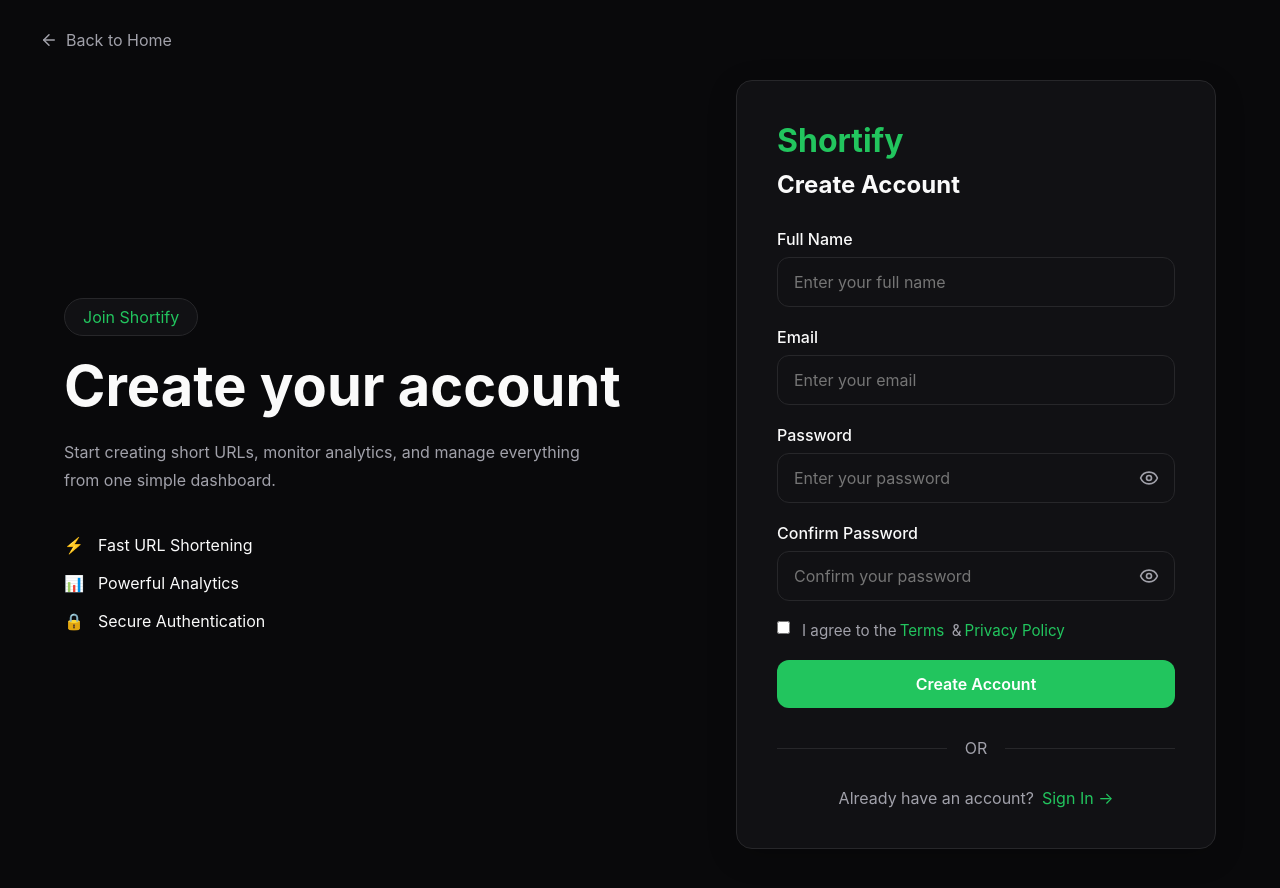
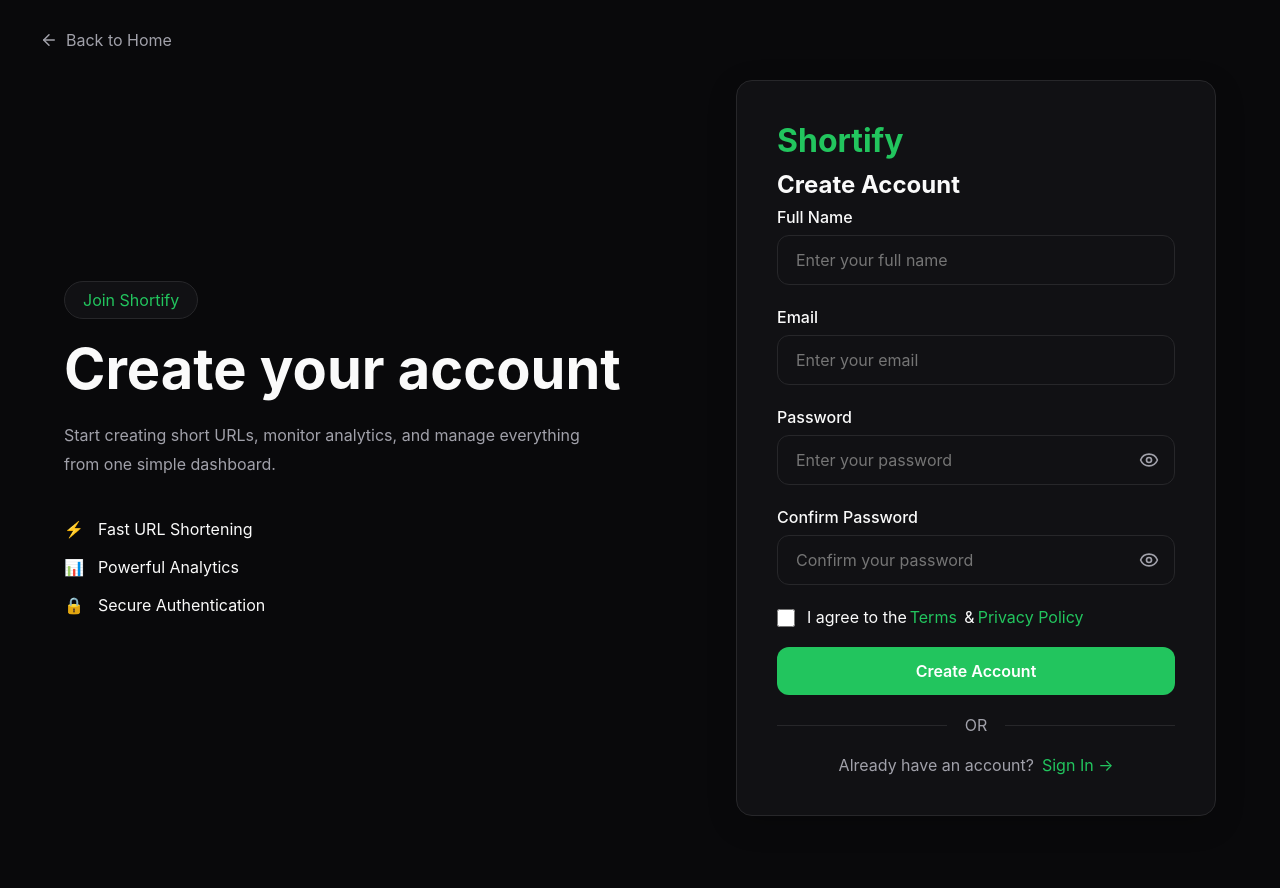
Before and after one commit to abhirajkr16/URL-Shortner, a React app in the folder frontend/: page /register in a window 1280 px wide. Shown: the top 888 px of the page. Built offline with nearby package versions, Linux system fonts and the light colour scheme; the HTML template or start-up script is replaced by a standard one.

Commit message:
feat(ui): add reusable Input and Card components

```diff
--- /dev/null
+++ b/frontend/src/components/ui/Card.css
@@ -0,0 +1,11 @@
+.card {
+    background: var(--color-surface);
+
+    border: 1px solid var(--color-border);
+
+    border-radius: var(--radius-lg);
+
+    padding: 40px;
+
+    box-shadow: var(--shadow-md);
+}
--- a/frontend/src/components/ui/Card.jsx
+++ b/frontend/src/components/ui/Card.jsx
@@ -0,0 +1,11 @@
+import "./Card.css";
+
+function Card({ children }) {
+    return (
+        <div className="card">
+            {children}
+        </div>
+    );
+}
+
+export default Card;
--- /dev/null
+++ b/frontend/src/components/ui/Input.css
@@ -0,0 +1,40 @@
+.input {
+    margin-bottom: 22px;
+}
+
+.input__label {
+    display: block;
+
+    margin-bottom: 8px;
+    margin-top: 8px;
+
+    font-weight: 500;
+}
+
+.input__wrapper {
+    position: relative;
+}
+
+.input__field {
+    width: 100%;
+
+    padding: 14px 18px;
+
+    padding-right: 48px;
+
+    border: 1px solid var(--color-border);
+
+    border-radius: var(--radius-md);
+
+    background: transparent;
+
+    color: var(--color-text);
+
+    transition: var(--transition);
+}
+
+.input__field:focus {
+    outline: none;
+
+    border-color: var(--color-primary);
+}
--- a/frontend/src/components/ui/Input.jsx
+++ b/frontend/src/components/ui/Input.jsx
@@ -0,0 +1,40 @@
+import "./Input.css";
+
+function Input({
+    label,
+    type = "text",
+    placeholder = "",
+    value,
+    onChange,
+    required = false,
+    children,
+}) {
+    return (
+        <div className="input">
+
+            {label && (
+                <label className="input__label">
+                    {label}
+                </label>
+            )}
+
+            <div className="input__wrapper">
+
+                <input
+                    className="input__field"
+                    type={type}
+                    placeholder={placeholder}
+                    value={value}
+                    onChange={onChange}
+                    required={required}
+                />
+
+                {children}
+
+            </div>
+
+        </div>
+    );
+}
+
+export default Input;
--- a/frontend/src/modules/auth/RegisterPage.jsx
+++ b/frontend/src/modules/auth/RegisterPage.jsx
@@ -1,6 +1,8 @@
 import { Link } from "react-router-dom";
 import { Eye, ArrowLeft } from "lucide-react";
 import Button from "../../components/ui/Button";
+import Card from "../../components/ui/Card";
+import Input from "../../components/ui/Input";
 
 import "./register.css";
 
@@ -58,7 +60,7 @@ function RegisterPage() {
 
                 {/* Right */}
 
-                <div className="register__card">
+                <Card >
 
                     <div className="register__logo">
                         Shortify
@@ -70,12 +72,8 @@ function RegisterPage() {
 
                         <div className="form-group">
 
-                            <label>
-                                Full Name
-                            </label>
-
-                            <input
-                                type="text"
+                            <Input
+                                label="Full Name"
                                 placeholder="Enter your full name"
                             />
 
@@ -83,11 +81,8 @@ function RegisterPage() {
 
                         <div className="form-group">
 
-                            <label>
-                                Email
-                            </label>
-
-                            <input
+                            <Input
+                                label="Email"
                                 type="email"
                                 placeholder="Enter your email"
                             />
@@ -96,45 +91,31 @@ function RegisterPage() {
 
                         <div className="form-group">
 
-                            <label>
-                                Password
-                            </label>
-
-                            <div className="password-field">
-
-                                <input
-                                    type="password"
-                                    placeholder="Enter your password"
-                                />
-
+                            <Input
+                                label="Password"
+                                type="password"
+                                placeholder="Enter your password"
+                            >
                                 <Eye
                                     size={20}
                                     className="password-icon"
                                 />
-
-                            </div>
+                            </Input>
 
                         </div>
 
                         <div className="form-group">
 
-                            <label>
-                                Confirm Password
-                            </label>
-
-                            <div className="password-field">
-
-                                <input
-                                    type="password"
-                                    placeholder="Confirm your password"
-                                />
-
+                            <Input
+                                label="Confirm Password"
+                                type="password"
+                                placeholder="Confirm your password"
+                            >
                                 <Eye
                                     size={20}
                                     className="password-icon"
                                 />
-
-                            </div>
+                            </Input>
 
                         </div>
 
@@ -183,7 +164,7 @@ function RegisterPage() {
 
                     </p>
 
-                </div>
+                </Card>
 
             </div>
 
--- a/frontend/src/modules/auth/register.css
+++ b/frontend/src/modules/auth/register.css
@@ -51,30 +51,30 @@
     color: var(--color-text);
 }
 
-.register__card {
+/* .register__card {
     background: var(--color-surface);
     border: 1px solid var(--color-border);
     border-radius: var(--radius-lg);
     padding: 40px;
     box-shadow: var(--shadow-md);
-}
+} */
 
 .register__card h2 {
     margin-bottom: 30px;
 }
 
-.form-group {
+/* .form-group {
     display: flex;
     flex-direction: column;
     margin-bottom: 20px;
-}
+} */
 
-.form-group label {
+/* .form-group label {
     margin-bottom: 8px;
     font-weight: 500;
-}
+} */
 
-.form-group input {
+/* .form-group input {
     padding: 14px 16px;
     border-radius: var(--radius-md);
     border: 1px solid var(--color-border);
@@ -85,11 +85,11 @@
     outline: none;
 
     transition: var(--transition);
-}
+} */
 
-.form-group input:focus {
+/* .form-group input:focus {
     border-color: var(--color-primary);
-}
+} */
 
 /* .register__button {
     width: 100%;
@@ -114,7 +114,7 @@
 } */
 
 .register__footer {
-    margin-top: 24px;
+    margin-top: 20px;
     text-align: center;
     color: var(--color-text-secondary);
 }
@@ -139,6 +139,7 @@
 
 .register__back:hover {
     color: var(--color-primary);
+
 }
 
 .register__logo {
@@ -172,15 +173,32 @@
     color: var(--color-text-secondary);
 }
 
-.checkbox {
+/* .checkbox {
     display: flex;
     align-items: flex-start;
     gap: 12px;
 
-    margin: 20px 0;
+    margin: 12px 0 20px 0;
+
     font-size: 0.95rem;
 
     color: var(--color-text-secondary);
+} */
+
+.checkbox {
+    display: flex;
+    align-items: flex-start;
+    /* ← Top alignment */
+    gap: 12px;
+    margin-bottom: 20px;
+}
+
+.checkbox input[type="checkbox"] {
+    width: 18px;
+    height: 18px;
+    min-width: 18px;
+    margin-top: 2px;
+    cursor: pointer;
 }
 
 .checkbox a {
@@ -191,7 +209,7 @@
 .divider {
     position: relative;
 
-    margin: 30px 0;
+    margin: 20px 0;
 
     text-align: center;
 }
```
